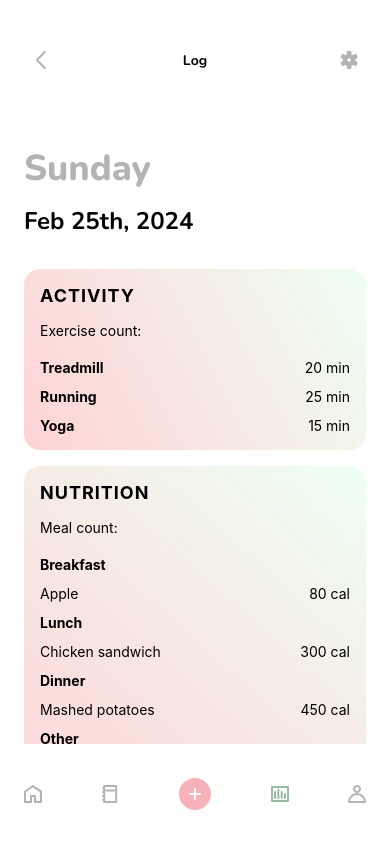
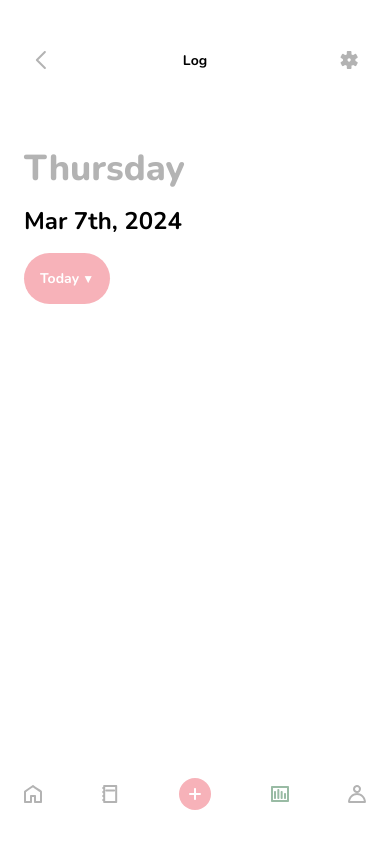
Before and after one commit to xshujo/betterment, a React Native app in the folder betterment-v2/: screen /Log in a window 390 px wide. Built offline with nearby package versions, Linux system fonts and the light colour scheme.

Commit message:
LogScreen sort by date

```diff
--- a/betterment-v2/components/LogEntry.js
+++ b/betterment-v2/components/LogEntry.js
@@ -42,7 +42,7 @@ export default function LogEntry({ category, entry }) {
       {category === 'activity' && (
         <View style={styles.entryContainer}>
           <Text style={styles.activityNameText}>{entry.activityName}</Text>
-          <Text>{entry.activityDuration} min</Text>
+          <Text style={styles.p}>{entry.activityDuration} min</Text>
         </View>
       )}
 
@@ -54,8 +54,8 @@ export default function LogEntry({ category, entry }) {
             <>
               <Text style={styles.boldText}>{entry.mealType}</Text>
               <View style={styles.entryContainer}>
-                <Text>{entry.foodItemName}</Text>
-                <Text>{entry.foodItemCalories} cal</Text>
+                <Text style={styles.p}>{entry.foodItemName}</Text>
+                <Text style={styles.p}>{entry.foodItemCalories} cal</Text>
               </View>
             </>
           )}
@@ -63,8 +63,8 @@ export default function LogEntry({ category, entry }) {
             <>
               <Text style={styles.boldText}>{entry.mealType}</Text>
               <View style={styles.entryContainer}>
-                <Text>{entry.foodItemName}</Text>
-                <Text>{entry.foodItemCalories} cal</Text>
+                <Text style={styles.p}>{entry.foodItemName}</Text>
+                <Text style={styles.p}>{entry.foodItemCalories} cal</Text>
               </View>
             </>
           )}
@@ -72,8 +72,8 @@ export default function LogEntry({ category, entry }) {
             <>
               <Text style={styles.boldText}>{entry.mealType}</Text>
               <View style={styles.entryContainer}>
-                <Text>{entry.foodItemName}</Text>
-                <Text>{entry.foodItemCalories} cal</Text>
+                <Text style={styles.p}>{entry.foodItemName}</Text>
+                <Text style={styles.p}>{entry.foodItemCalories} cal</Text>
               </View>
             </>
           )}
@@ -81,8 +81,8 @@ export default function LogEntry({ category, entry }) {
             <>
               <Text style={styles.boldText}>{entry.mealType}</Text>
               <View style={styles.entryContainer}>
-                <Text>{entry.foodItemName}</Text>
-                <Text>{entry.foodItemCalories} cal</Text>
+                <Text style={styles.p}>{entry.foodItemName}</Text>
+                <Text style={styles.p}>{entry.foodItemCalories} cal</Text>
               </View>
             </>
           )}
@@ -92,9 +92,9 @@ export default function LogEntry({ category, entry }) {
       {/* Structure for Sleep entries */}
       {category === 'sleep' && (
         <View style={styles.sleepContainer}>
-          <View style={styles.entryContainer}><Text style={styles.boldText}>Slept at</Text><Text>{formattedSleepTime}</Text></View>
-          <View style={styles.entryContainer}><Text style={styles.boldText}>Woke at</Text><Text>{formattedWakeTime}</Text></View>
-          <Text><Text>Sleep duration: </Text>{formattedDuration}</Text>
+          <View style={styles.entryContainer}><Text style={styles.boldText}>Slept at</Text><Text style={styles.p}>{formattedSleepTime}</Text></View>
+          <View style={styles.entryContainer}><Text style={styles.boldText}>Woke at</Text><Text style={styles.p}>{formattedWakeTime}</Text></View>
+          <Text style={styles.p}><Text>Sleep duration: </Text>{formattedDuration}</Text>
         </View>
       )}
 
@@ -102,7 +102,8 @@ export default function LogEntry({ category, entry }) {
       {category === 'measurements' && (
         <View>
           <View style={styles.entryContainer}>
-            <Text style={styles.boldText}>{entry.measurementName}</Text><Text>{entry.measurementValue} {entry.measurementUnit}</Text>
+            <Text style={styles.boldText}>{entry.measurementName}</Text>
+            <Text style={styles.p}>{entry.measurementValue} {entry.measurementUnit}</Text>
           </View>
         </View>
       )}
@@ -111,16 +112,19 @@ export default function LogEntry({ category, entry }) {
 }
 
 const styles = StyleSheet.create({
+  p: {
+    fontFamily: 'Nunito-Regular',
+  },
   entryContainer: {
     flexDirection: 'row',
     justifyContent: 'space-between',
   },
   boldText: {
-    fontWeight: 'bold'
+    fontFamily: 'Nunito-Bold',
   },
   activityNameText: {
     maxWidth: 175,
-    fontWeight: 'bold',
+    fontFamily: 'Nunito-Bold',
   },
   sleepContainer: {
     gap: 4,
--- a/betterment-v2/package.json
+++ b/betterment-v2/package.json
@@ -11,6 +11,7 @@
   "dependencies": {
     "@expo/config": "^8.1.1",
     "@expo/metro-config": "^0.10.0",
+    "@react-native-async-storage/async-storage": "1.21.0",
     "@react-native-picker/picker": "2.6.1",
     "@react-navigation/bottom-tabs": "^6.5.16",
     "@react-navigation/native": "^6.1.14",
@@ -22,12 +23,12 @@
     "react": "18.2.0",
     "react-dom": "^18.2.0",
     "react-native": "0.73.4",
+    "react-native-calendars": "^1.1304.1",
     "react-native-linear-gradient": "^2.8.3",
     "react-native-safe-area-context": "4.8.2",
     "react-native-screens": "~3.29.0",
     "react-native-svg": "^15.1.0",
-    "react-native-web": "~0.19.6",
-    "@react-native-async-storage/async-storage": "1.21.0"
+    "react-native-web": "~0.19.6"
   },
   "devDependencies": {
     "@babel/core": "^7.20.0",
--- a/betterment-v2/screens/LogScreen.js
+++ b/betterment-v2/screens/LogScreen.js
@@ -1,25 +1,110 @@
 // This component is a screen that displays the user's health entries //
 
-import React from "react";
-
-import { ScrollView, StyleSheet, Text, View } from "react-native";
+import React, { useState } from "react";
+import { ScrollView, StyleSheet, Text, TouchableOpacity, View } from "react-native";
 import { LinearGradient } from 'expo-linear-gradient';
 import { Colors } from "../constants/Colors";
+import { Calendar } from 'react-native-calendars'; // Import calendar picker
 
 import LogEntry from "../components/LogEntry";
-
-const logData = require('../assets/data/logEntries.json');
+import logData from '../assets/data/logEntries.json';
 
 export default function LogScreen() {
+  const [showCalendar, setShowCalendar] = useState(false);
+  const [selectedDate, setSelectedDate] = useState(new Date().toISOString().split('T')[0]); // Default to today's date
+
+  function toggleShowCalendar() {
+    setShowCalendar(!showCalendar);
+  }
+
+  // Function to handle day press event
+  const handleDayPress = (day) => {
+    setSelectedDate(day.dateString);
+    setShowCalendar(false);
+  };
+
+  // Filter log entries by selected date
+  const filteredEntries = logData.map(categoryData => ({
+    ...categoryData,
+    entries: categoryData.entries.filter(entry => {
+      const entryDate = new Date(entry.dateCreated);
+      const selectedDateObj = new Date(selectedDate);
       return (
+        entryDate.getUTCFullYear() === selectedDateObj.getUTCFullYear() &&
+        entryDate.getUTCMonth() === selectedDateObj.getUTCMonth() &&
+        entryDate.getUTCDate() === selectedDateObj.getUTCDate()
+      );
+    })
+  })).filter(categoryData => categoryData.entries.length > 0);
+
+  // Calculate exercise count and meal count
+  let exerciseCount = 0;
+  let mealCount = 0;
+
+  filteredEntries.forEach(categoryData => {
+    const { category, entries } = categoryData;
+
+    if (category === 'activity') {
+      exerciseCount += entries.length;
+    } else if (category === 'nutrition') {
+      mealCount += new Set(entries.map(entry => entry.mealType)).size;
+    }
+  });
+
+  // Get current date in "YYYY-MM-DD" format
+  const currentDate = new Date().toISOString().split('T')[0];
+
+  const formattedSelectedDate = new Date(selectedDate);
+  const timeZoneOffset = formattedSelectedDate.getTimezoneOffset() * 60000; // Get time zone offset in milliseconds
+  const adjustedSelectedDate = new Date(formattedSelectedDate.getTime() + timeZoneOffset);
+
+  // Format selected date in "Sunday, Feb 25th, 2024" format
+  const dayOfWeek = adjustedSelectedDate.toLocaleString('en-US', { weekday: 'long' });
+  const month = adjustedSelectedDate.toLocaleString('en-US', { month: 'short' });
+  const dayOfMonth = adjustedSelectedDate.getDate();
+  const year = adjustedSelectedDate.getFullYear();
+  const selectedDateDisplay = `${month} ${dayOfMonth}${getDaySuffix(dayOfMonth)}, ${year}`;
+
+  // Format selected date in "dd/mm/yy" format
+  const selectedDateSortBy = adjustedSelectedDate.toLocaleString('en-GB', { day: '2-digit', month: '2-digit', year: '2-digit' }).replace(/\//g, '/');
+
+  // Function to get day suffix (st, nd, rd, th)
+  function getDaySuffix(day) {
+    if (day >= 11 && day <= 13) {
+      return 'th';
+    }
+    switch (day % 10) {
+      case 1: return 'st';
+      case 2: return 'nd';
+      case 3: return 'rd';
+      default: return 'th';
+    }
+  }
+
+  return (
+    <View style={{ flex: 1, backgroundColor: 'white' }}>
       <ScrollView contentContainerStyle={styles.container}>
         <View style={styles.dateContainer}>
-        <Text style={styles.dayText}>Sunday</Text>
-        <Text style={styles.dateText}>Feb 25th, 2024</Text>
+          <Text style={styles.dayText}>{dayOfWeek}</Text>
+          <Text style={styles.dateText}>{selectedDateDisplay}</Text>
         </View>
-      <View>{/* Sorters */}</View>
+        <TouchableOpacity style={styles.showCalendarContainer} onPress={toggleShowCalendar}>
+          <Text style={styles.showCalendarText}>
+            {selectedDate === currentDate ? "Today" : selectedDateSortBy}
+            {showCalendar ? <Text style={{ fontSize: 12 }}> &#x25B2;</Text> : <Text style={{ fontSize: 12 }}> &#x25BC;</Text>}
+          </Text>
+        </TouchableOpacity>
+        {showCalendar && (
+          <View style={styles.dateContainer}>
+            <Calendar
+              onDayPress={handleDayPress}
+              markedDates={{ [selectedDate]: { selected: true } }}
+              maxDate={currentDate}
+            />
+          </View>
+        )}
 
-      {logData.map((categoryData) => {
+        {filteredEntries.map((categoryData) => {
           const { category, entries } = categoryData;
 
           return (
@@ -30,8 +115,8 @@ export default function LogScreen() {
               key={category}>
               <View style={styles.logContainer}>
                 <Text style={styles.categoryText}>{category}</Text>
-              {category === 'activity' && (<Text style={styles.countText}>Exercise count: </Text>)}
-              {category === 'nutrition' && (<Text style={styles.countText}>Meal count: </Text>)}
+                {category === 'activity' && (<Text style={styles.countText}>Exercise count: {exerciseCount}</Text>)}
+                {category === 'nutrition' && (<Text style={styles.countText}>Meal count: {mealCount}</Text>)}
                 {entries.map((entry) => (
                   <LogEntry key={entry.eid} category={category} entry={entry} />
                 ))}
@@ -39,10 +124,8 @@ export default function LogScreen() {
             </LinearGradient>
           );
         })}
-
-      <LogEntry entryId="activity_20240225000" category="activity" activityCount={2} />
-      <LogEntry entryId="nutrition_20240225000" category="nutrition" mealCount={1} mealType="Breakfast" mealName="Apple" mealCalories={80} />
       </ScrollView>
+    </View>
   );
 }
 
@@ -66,20 +149,30 @@ const styles = StyleSheet.create({
     fontSize: 24,
     color: Colors.accent3,
   },
+  showCalendarContainer: {
+    backgroundColor: Colors.secondary,
+    padding: 16,
+    borderRadius: 48,
+    alignSelf: 'flex-start',
+  },
+  showCalendarText: {
+    fontFamily: 'Nunito-Bold',
+    color: Colors.accent1,
+  },
   logContainer: {
     borderRadius: 16,
     padding: 16,
     gap: 12
   },
   categoryText: {
+    fontFamily: 'Nunito-ExtraBold',
     fontSize: 18,
-    fontWeight: 'bold',
     letterSpacing: 1,
     textTransform: 'uppercase'
   },
   countText: {
+    fontFamily: 'Nunito-Light',
     fontSize: 14,
-    marginTop: 4,
     marginBottom: 8,
   },
 });
```
Also changed, not shown: 1 other file (tests, documents, lock files or other folders). Lines whose indentation alone changed are shown as unchanged.
